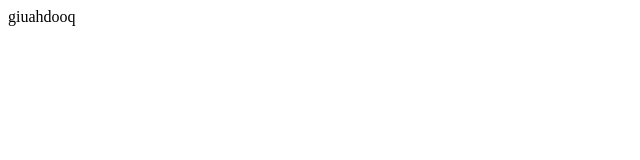
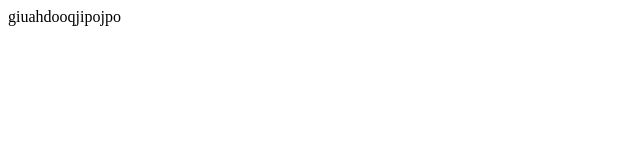
Before and after one commit to sayan-22/project1, a plain HTML site: page index.html in a window 1280 px wide. Shown: the full height of the page, 0-640 px from the left. Drawn offline with Linux system fonts and the light colour scheme.

Commit message:
second change

```diff
--- a/index.html
+++ b/index.html
@@ -6,6 +6,6 @@
     <title>Document</title>
 </head>
 <body>
-    giuahdooq
+    giuahdooqjipojpo
 </body>
 </html>
```
